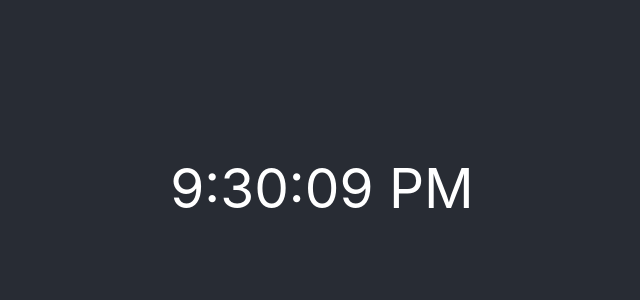
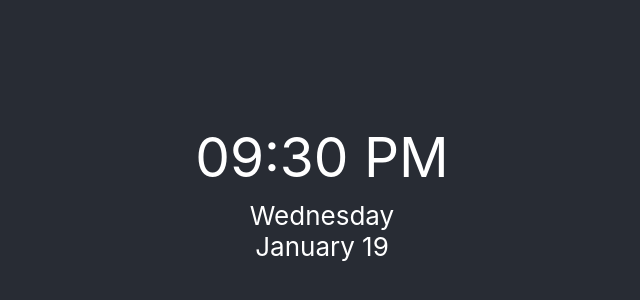
Before and after one commit to WITS-Team-1/client, a React (Create React App) app: page / in a window 1280 px wide. Shown: the part 212-512 px from the top of the page, without its empty margins (318-958 px from the left). Built offline with nearby package versions, Linux system fonts and the light colour scheme.

Commit message:
create date formatted

```diff
--- a/src/App.js
+++ b/src/App.js
@@ -2,12 +2,14 @@ import React from "react";
 import logo from './logo.svg';
 import './App.css';
 import ClockComponent from "./ClockComponent/ClockComponent";
+import DateComponent from "./ClockComponent/DateComponent";
 
 function App() {
   return (
     <div className="App">
       <header className="App-header">
         <ClockComponent/>
+        <DateComponent/>
       </header>
     </div>
   );
--- a/src/ClockComponent/ClockComponent.js
+++ b/src/ClockComponent/ClockComponent.js
@@ -5,11 +5,12 @@ function ClockComponent() {
 
     useEffect(() => {
         setInterval(() => {
-            const date = new Date();
-            setClockState(date.toLocaleTimeString());
+            const time = new Date();
+            var timeString = time.toLocaleTimeString([], { hour: '2-digit', minute: '2-digit' })
+            setClockState(timeString);
         }, 1000);
     }, []);
 
-    return <div style={{fontSize: "55px", margin: "60px"}}>{clockState}</div>};
+    return <div style={{fontSize: "55px", margin: "10px"}}>{clockState}</div>};
 
 export default ClockComponent;
--- /dev/null
+++ b/src/ClockComponent/DateComponent.js
@@ -0,0 +1,20 @@
+import React from "react";
+
+var date = () =>
+{
+    var showDate = new Date();
+    var optionsWeekday = { weekday: 'long' }
+    var optionsDate = { month: 'long', day: 'numeric' }
+    var weekdayString = showDate.toLocaleDateString("en-US", optionsWeekday)
+    var dateString = showDate.toLocaleDateString("en-US", optionsDate);
+
+    return(
+        <div>
+            {weekdayString}
+            <br/>
+            {dateString}
+        </div>
+    );
+}
+
+export default date;
```
